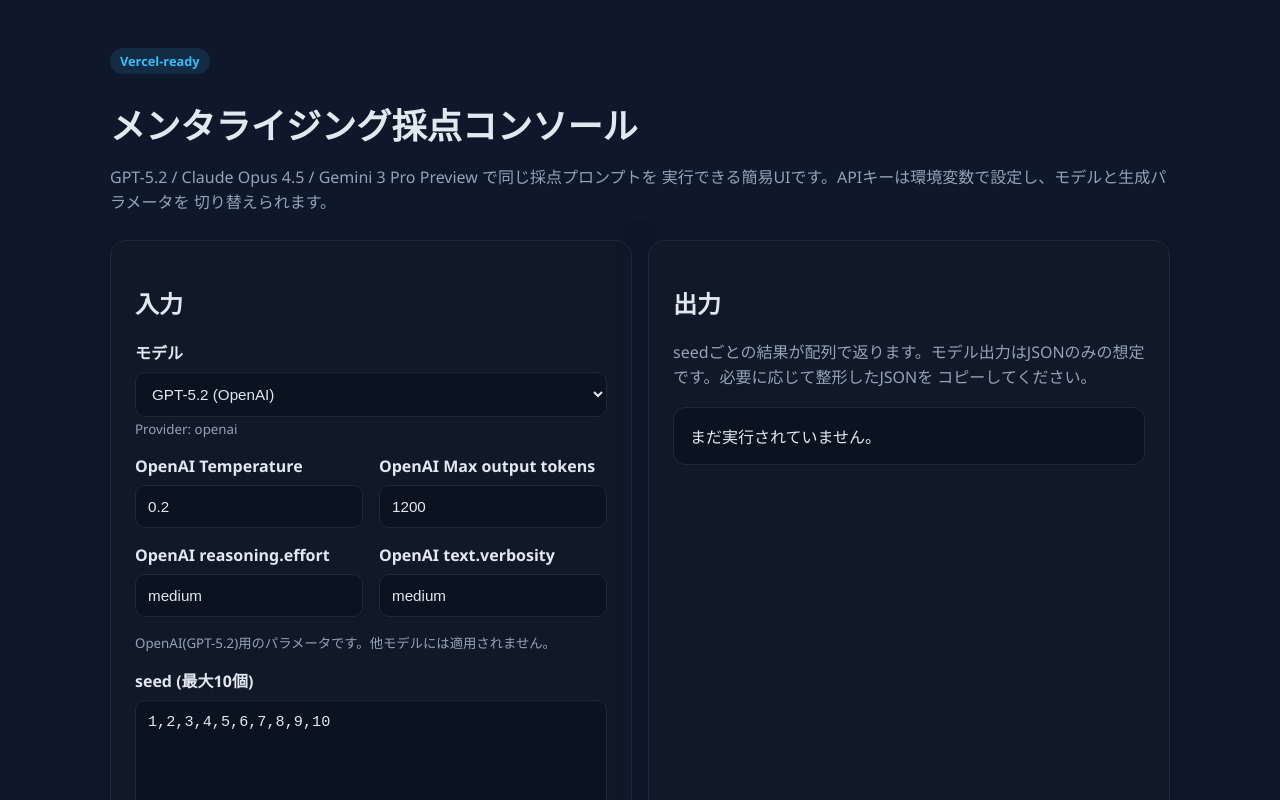
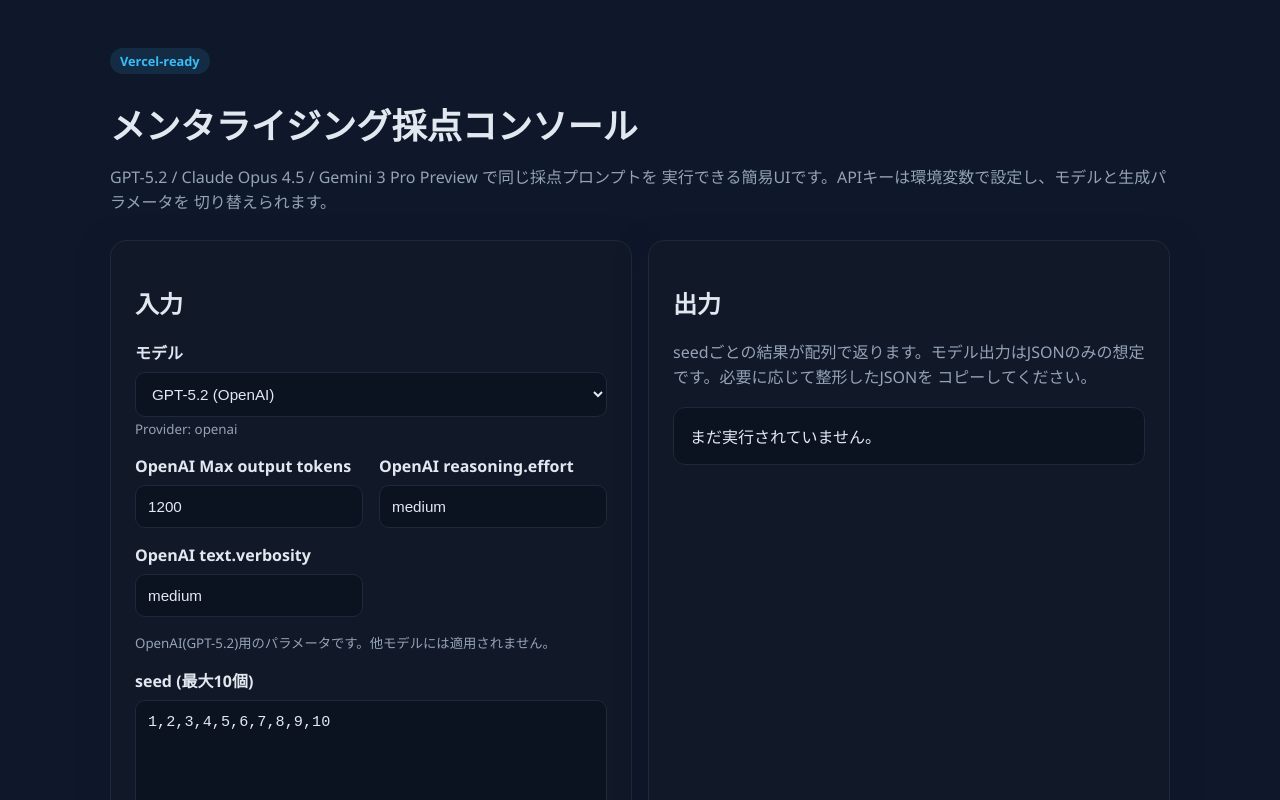
Before and after one commit to h0r0k0w0/saitenprit1, a Next.js app: page / in a window 1280 px wide. Shown: the top 800 px of the page. Built offline with nearby package versions, Linux system fonts and the light colour scheme.

Commit message:
Update OpenAI model and controls

```diff
--- a/app/api/evaluate/route.ts
+++ b/app/api/evaluate/route.ts
@@ -1,7 +1,7 @@
 import { NextResponse } from "next/server";
 
 const MODEL_MAP = {
-  "gpt-5.2-2025-12-11": "openai",
+  "gpt-5.2-pro-2025-12-11": "openai",
   "claude-opus-4-5-20251101": "anthropic",
   "gemini-3-pro-preview": "gemini"
 } as const;
@@ -15,7 +15,6 @@
   response: string;
   promptTemplate: string;
   openAi?: {
-    temperature: number;
     maxOutputTokens: number;
     reasoningEffort?: string;
     textVerbosity?: string;
@@ -90,7 +89,6 @@
     const prompt = buildPrompt(payload.promptTemplate, payload.scenario, payload.response);
     // OpenAIのパラメータはUIから渡されます。未指定時はここがデフォルトです。
     const openAiConfig = payload.openAi ?? {
-      temperature: 0.2,
       maxOutputTokens: 1200,
       reasoningEffort: "medium",
       textVerbosity: "medium"
@@ -111,7 +109,6 @@
               body: JSON.stringify({
                 model: payload.model,
                 input: prompt,
-                temperature: openAiConfig.temperature,
                 max_output_tokens: openAiConfig.maxOutputTokens,
                 seed,
                 reasoning: openAiConfig.reasoningEffort
--- a/app/page.tsx
+++ b/app/page.tsx
@@ -8,7 +8,7 @@
 // id: APIに渡すモデル名 / label: UI表示名 / provider: APIプロバイダー
 const MODEL_OPTIONS = [
   {
-    id: "gpt-5.2-2025-12-11",
+    id: "gpt-5.2-pro-2025-12-11",
     label: "GPT-5.2 (OpenAI)",
     provider: "openai"
   },
@@ -34,7 +34,6 @@
   const [response, setResponse] = useState("");
   const [template, setTemplate] = useState(DEFAULT_TEMPLATE);
   // OpenAI(GPT-5.2)の生成パラメータはここで初期値を設定できます。
-  const [openAiTemperature, setOpenAiTemperature] = useState(0.2);
   const [openAiMaxOutputTokens, setOpenAiMaxOutputTokens] = useState(1200);
   const [openAiReasoningEffort, setOpenAiReasoningEffort] = useState("medium");
   const [openAiTextVerbosity, setOpenAiTextVerbosity] = useState("medium");
@@ -82,7 +81,6 @@
           response,
           promptTemplate: template,
           openAi: {
-            temperature: openAiTemperature,
             maxOutputTokens: openAiMaxOutputTokens,
             reasoningEffort: openAiReasoningEffort,
             textVerbosity: openAiTextVerbosity
@@ -139,18 +137,6 @@
             </div>
 
             <div className="grid cols-2">
-              <div>
-                <label htmlFor="openAiTemperature">OpenAI Temperature</label>
-                <input
-                  id="openAiTemperature"
-                  type="number"
-                  min={0}
-                  max={1}
-                  step={0.05}
-                  value={openAiTemperature}
-                  onChange={(event) => setOpenAiTemperature(Number(event.target.value))}
-                />
-              </div>
               <div>
                 <label htmlFor="openAiMaxTokens">OpenAI Max output tokens</label>
                 <input
```
